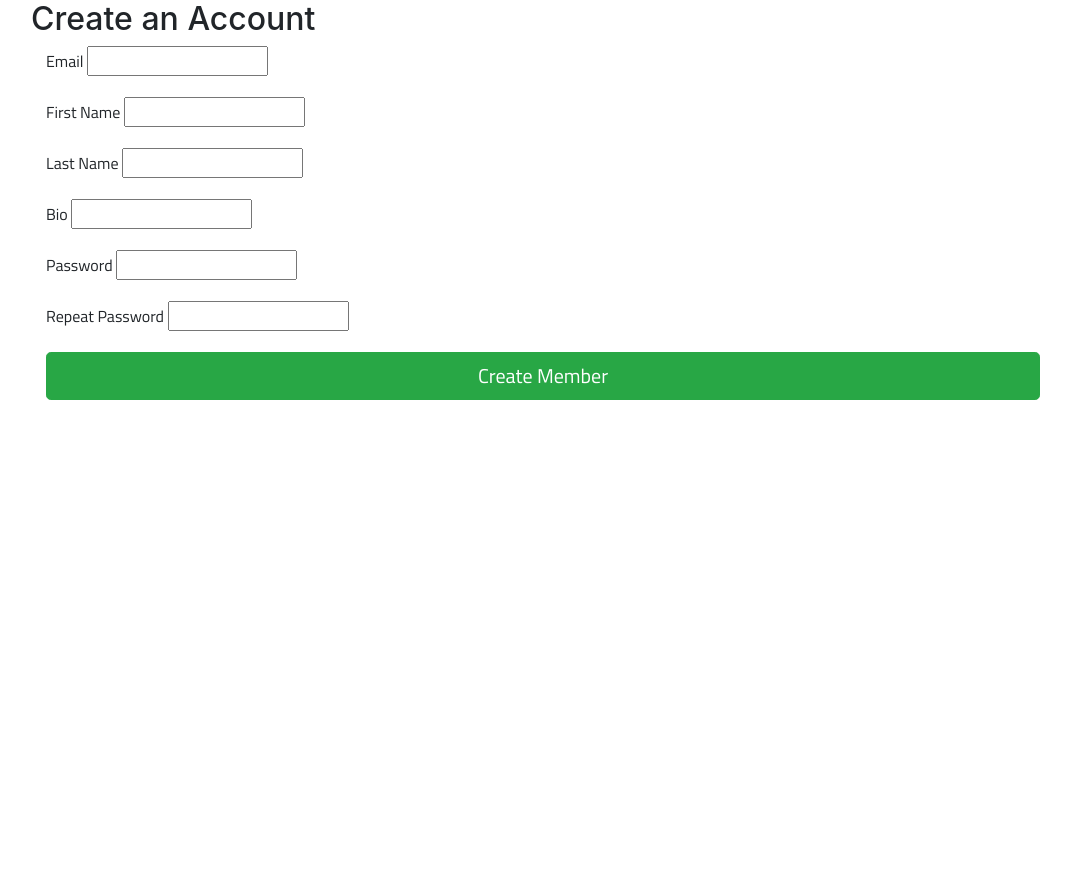
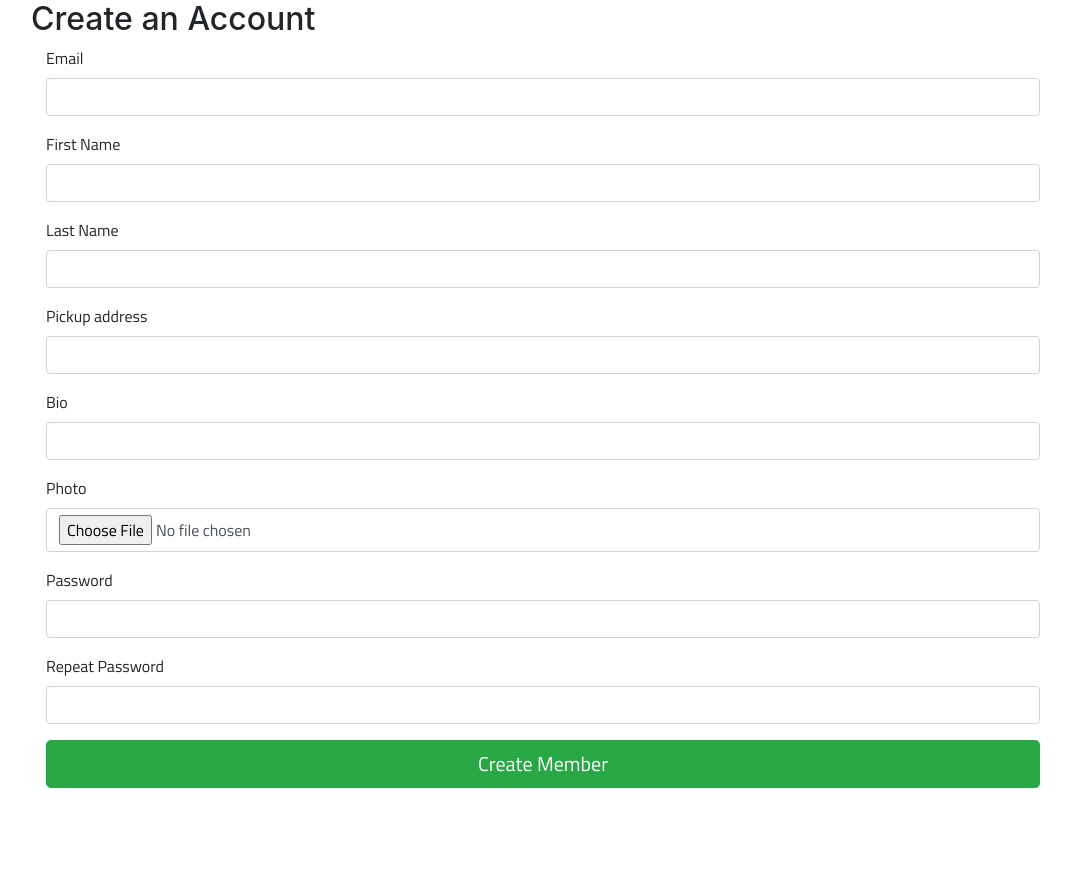
Before and after one commit to hanneswidrig/taj-mahal, a Flask app: page /account/create in a window 1280 px wide. Shown: the part 64-952 px from the top of the page, without its empty margins (97-1168 px from the left). Before the commit the page ends 464 px from the top, so only its background shows below. Run offline with Flask 2, Linux system fonts and the light colour scheme; parts of the project's set-up code (start-up, migrations or seed data) failed here and were passed over; some libraries are stand-ins or nearby versions.

Commit message:
Upload image works with account creation. Haven't been able to get the profile image to display when the profile is opened.

```diff
--- a/app.py
+++ b/app.py
@@ -140,7 +140,6 @@ def listing_new():
 							ogq = float(format(float(listing_form.original_quantity.data), '.2f'))
 							total_price = float(format(ppu * ogq, '.2f'))
 							category_id = int(listing_form.category_id.data)
-
 							rowcount = db.add_listing({
 									'seller_id': seller_id,
 									'title': listing_form.title.data,
@@ -251,47 +250,52 @@ def create_account():
 		if 1 == 0: #member is not None:
 			flash("Member {} already exists".format(user_form.email.data));
 		else:
-			rowcount = db.create_user(user_form.email.data,
-			                            user_form.first_name.data,
-			                            user_form.last_name.data,
-			                            user_form.password.data,
-			                            user_form.bio.data)
+			seller_id = 10
+			# Upload seller's photo
+			approved_file_extensions = {'jpg', 'jpeg', 'png', 'tiff', 'tif', 'bmp'}
+			file_name = secure_filename(user_form.photo.data.filename)
+			file_extension = file_name.split('.')[-1]
 
-			if rowcount == 1:
-				# Grab the photo data and create an initial database record.
-				# uploaded_photo = user_form.photo.data
-				# photo_row = db.init_photo(user_form.email.data)
-				# print("PHOTO ROW", photo_row)
-				#
-				# # Come up with our own name for the file (more secure than user-supplied file)
-				# file_name = "file{:04d}".format(photo_row['id'])
-				# print("FILE NAME", file_name)
-				#
-				# # Grab the file extension from the original file and add it to our name.
-				# # N.B.: THIS EXPOSES US TO A MODERATE SECURITY RISK: Better to inspect the
-				# # file content rather than rely on the user-supplied file name.
-				# extension = PurePath(uploaded_photo.filename).suffix
-				# file_name += extension
-				# print("FILE+EXT", file_name)
-				#
-				# # Create path to file that will be within the 'static' folder of the application
-				# file_path = os.path.join('photos', file_name)
-				# print("FILE PATH", file_path)
-				#
-				# # Save the file to the 'static' folder; use absolute path based on app.static_folder.
-				# save_path = os.path.join(app.static_folder, file_path)
-				# uploaded_photo.save(save_path)
-				# print("SAVE PATH", save_path)
-				#
+			if file_extension in approved_file_extensions:
+				seller_dir = './static/images/uploaded-images/{}'.format(seller_id)
+				if not os.path.exists(seller_dir):
+					os.mkdir(seller_dir)
+				file_path = os.path.join('images/uploaded-images/{}/'.format(seller_id), file_name)
+				user_form.photo.data.save('static/' + file_path)
+
+				# Generate new filename to prevent overwrites
+				current_time = pendulum.now('America/Indianapolis').format(r'%Y%m%dT%H%M%S')
+				proc_name = '{}.{}'.format(current_time, file_extension)
+				os.chdir('./static/images/uploaded-images/{}/'.format(seller_id))
+				os.rename(file_name, proc_name)
+				pic_location = 'images/uploaded-images/{}/{}'.format(seller_id, proc_name)
+
+				# Resize photo to width < 1024 and compress file size
+				img = Image.open(proc_name)
+				maxsize = (1024, 1024)
+				img.thumbnail(maxsize, Image.ANTIALIAS)
+				img.save(proc_name, optimize=True, quality=50)
 				# # Update the database row now that we know the name and location of the file
-				# db.set_photo(photo_row['id'], file_path)
-				session = {
-					'email': request.form['email']
-				}
-				flash('User {} created'.format(session['email']))
-				return redirect(url_for('index'))
+				rowcount = db.create_user(user_form.email.data,
+				                            user_form.first_name.data,
+				                            user_form.last_name.data,
+				                            pic_location,
+				                            user_form.password.data,
+				                            user_form.bio.data)
+				if rowcount == 1:
+					session = {
+						'email': request.form['email']
+					}
+					flash('User {} created'.format(session['email']))
+					return redirect(url_for('index'))
+				else:
+					flash('New user not created.')
 			else:
-				flash("New member not created")
+				flash('Invalid image file format, please use PNG, JPG, or JPEG.')
+
+
+			# else:
+			# 	flash("New member not created")
 
 	# We will get here under any of the following conditions:
 	# 1. We're handling a GET request, so we render the (empty) form.
--- a/db.py
+++ b/db.py
@@ -137,12 +137,12 @@ def get_user_address_via_listing(listing_id):
 #     g.cursor.execute(query, {'emailParam': userEmail})
 #     return g.cursor.fetchone()
 
-def create_user(email, first_name, last_name, password, bio):
+def create_user(email, first_name, last_name, photo, password, bio):
     """Create a new user."""
     query = '''
-INSERT INTO public.user(address_id, email, first_name, last_name, password, bio)
-VALUES (1, %(email)s, %(first)s, %(last)s, %(pass)s, %(bio)s)
+INSERT INTO public.user(address_id, email, first_name, last_name, profile_pic, password, bio)
+VALUES (1, %(email)s, %(first)s, %(last)s, %(photo)s, %(pass)s, %(bio)s)
     '''
-    g.cursor.execute(query, {'email': email, 'first': first_name, 'last': last_name, 'pass': password, 'bio': bio})
+    g.cursor.execute(query, {'email': email, 'first': first_name, 'last': last_name, 'photo': photo, 'pass': password, 'bio': bio})
     g.connection.commit()
     return g.cursor.rowcount
--- a/form_classes.py
+++ b/form_classes.py
@@ -32,7 +32,8 @@ class MemberForm(FlaskForm):
 	email = StringField('Email', validators=[Email()])
 	first_name = StringField('First Name', validators=[Length(min=1, max=40)])
 	last_name = StringField('Last Name', validators=[Length(min=1, max=40)])
-	#photo = FileField('Photo', validators=[FileRequired()])
+	address = StringField ('Pickup address', validators=[Length(min=1, max= 250)])
+	photo = FileField('Photo')
 	bio = StringField('Bio', validators=[Length(min=1, max=250)])
 	password = PasswordField('Password', [DataRequired(), EqualTo('confirm', message='Passwords must match')])
 	confirm = PasswordField('Repeat Password')
--- a/templates/create-account.html
+++ b/templates/create-account.html
@@ -30,16 +30,55 @@
     </p>
 {% endmacro %}
 <div class="add-body">
-	{% include '_form_errors.html' %}
-    <form method="POST">
-        {{ form.hidden_tag() }}
-        {{ wtfield(form.email) }}
-        {{ wtfield(form.first_name) }}
-        {{ wtfield(form.last_name) }}
-        {{ wtfield(form.bio) }}
-        {{ wtfield(form.password) }}
-        {{ wtfield(form.confirm) }}
-        <p>{{ form.submit(class_="btn btn-primary btn-success btn-lg btn-block") }}</p>
+{#	{% include '_form_errors.html' %}#}
+{#    <form method="POST">#}
+{#        {{ form.hidden_tag() }}#}
+{#        {{ wtfield(form.email) }}#}
+{#        {{ wtfield(form.first_name) }}#}
+{#        {{ wtfield(form.last_name) }}#}
+{#        {{ wtfield(form.address) }}#}
+{#        {{ wtfield(form.bio) }}#}
+{#        {{ wtfield(form.photo) }}#}
+{#        {{ wtfield(form.password) }}#}
+{#        {{ wtfield(form.confirm) }}#}
+{#        <p>{{ form.submit(class_="btn btn-primary btn-success btn-lg btn-block") }}</p>#}
+    {% include '_form_errors.html' %}
+	<form enctype="multipart/form-data" method="POST">
+			{{ form.csrf_token }}
+			<div class="form-group">
+					{{ form.email.label }}
+					{{ form.email(class_='form-control') }}
+			</div>
+			<div class="form-group">
+					{{ form.first_name.label }}
+					{{ form.first_name(class_='form-control') }}
+			</div>
+			<div class="form-group">
+					{{ form.last_name.label }}
+					{{ form.last_name(class_='form-control') }}
+			</div>
+			<div class="form-group">
+					{{ form.address.label }}
+					{{ form.address(class_='form-control') }}
+			</div>
+			<div class="form-group">
+					{{ form.bio.label }}
+					{{ form.bio(class_='form-control') }}
+			</div>
+			<div class="form-group">
+					{{ form.photo.label }}
+					{{ form.photo(class_='form-control', accept='image/*') }}
+			</div>
+			<div class="form-group">
+					{{ form.password.label }}
+					{{ form.password(class_='form-control') }}
+			</div>
+			<div class="form-group">
+					{{ form.confirm.label }}
+					{{ form.confirm(class_='form-control') }}
+			</div>
+			{{ form.submit(class_="btn btn-primary btn-success btn-lg btn-block") }}
+	</form>
     </form>
 </div>
 {% endblock %}
```
